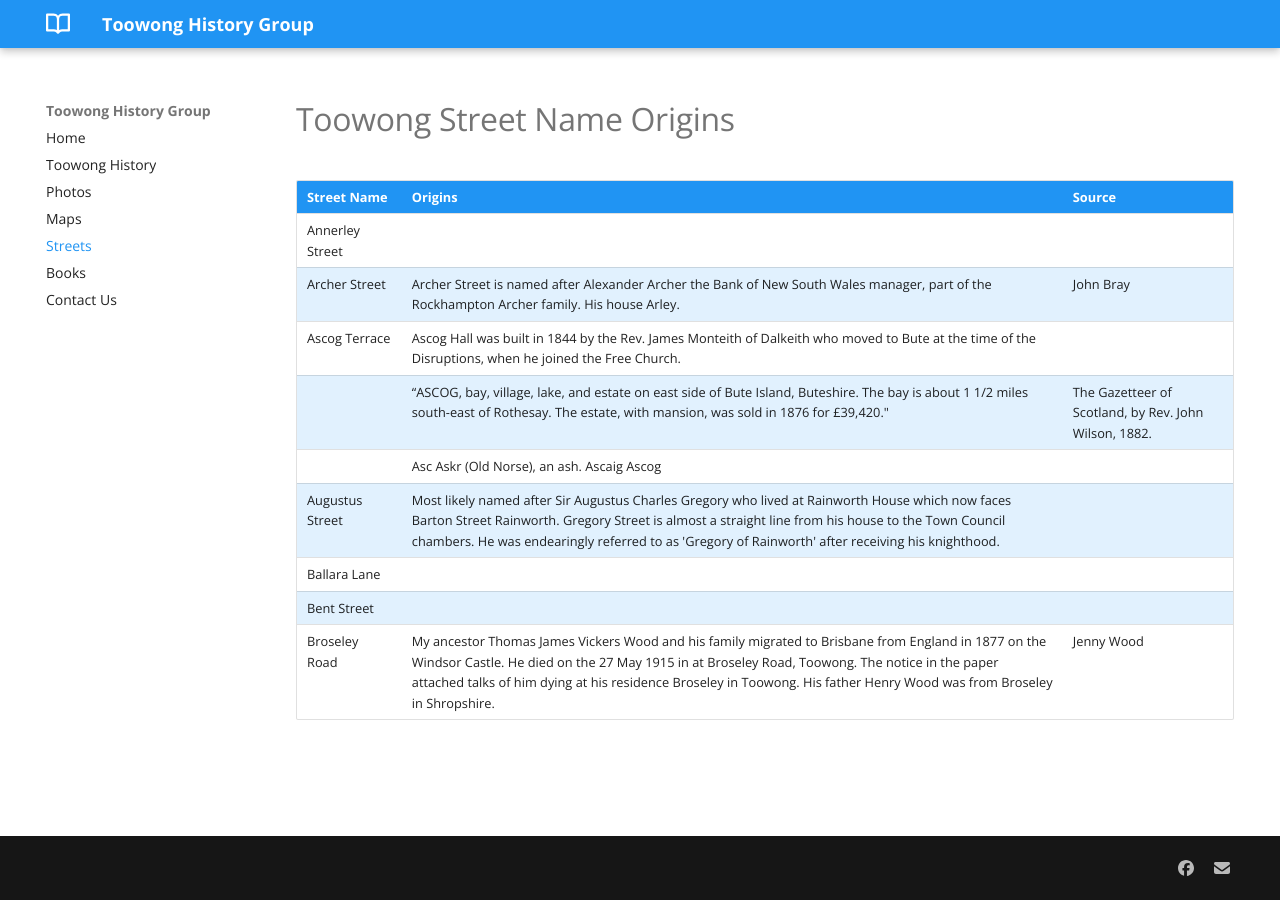
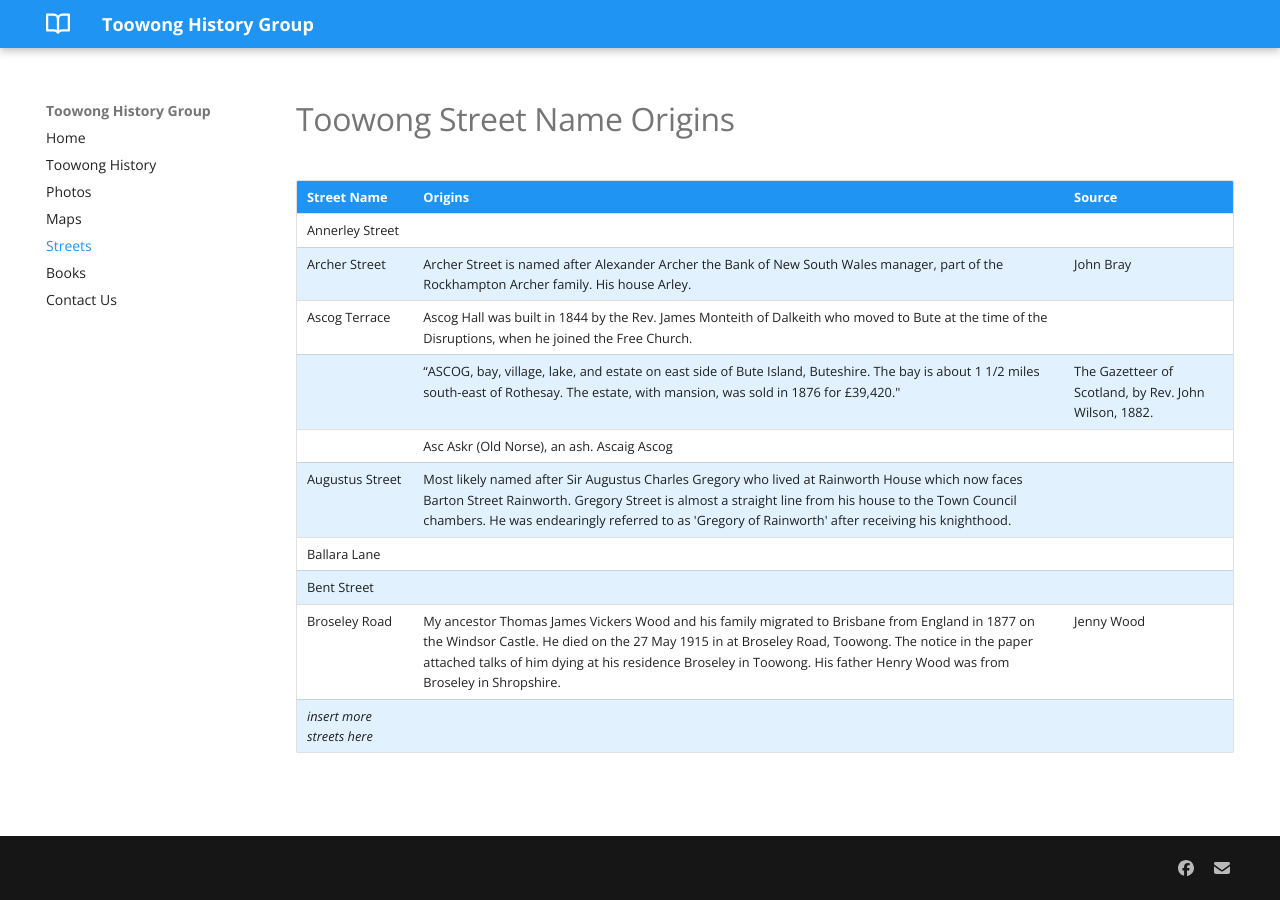
Before and after one commit to earth2gonzo/earth2gonzo.github.io, an MkDocs documentation site: the page built from docs/streets.md, in a window 1280 px wide. Built offline with MkDocs 1.6.1 and Material for MkDocs 9.7.7, drawn with Linux system fonts in a browser that asks for light colours.

Commit message:
Update streets.md

```diff
--- a/docs/streets.md
+++ b/docs/streets.md
@@ -16,3 +16,4 @@ hide:
 | Ballara Lane     |                                      |               |
 | Bent Street      |                                      |               |
 | Broseley Road    | My ancestor Thomas James Vickers Wood and his family migrated to Brisbane from England in 1877 on the Windsor Castle. He died on the 27 May 1915 in at Broseley Road, Toowong. The notice in the paper attached talks of him dying at his residence Broseley in Toowong. His father Henry Wood was from Broseley in Shropshire. | Jenny Wood    |
+| *insert more streets here* |   |   |
```
